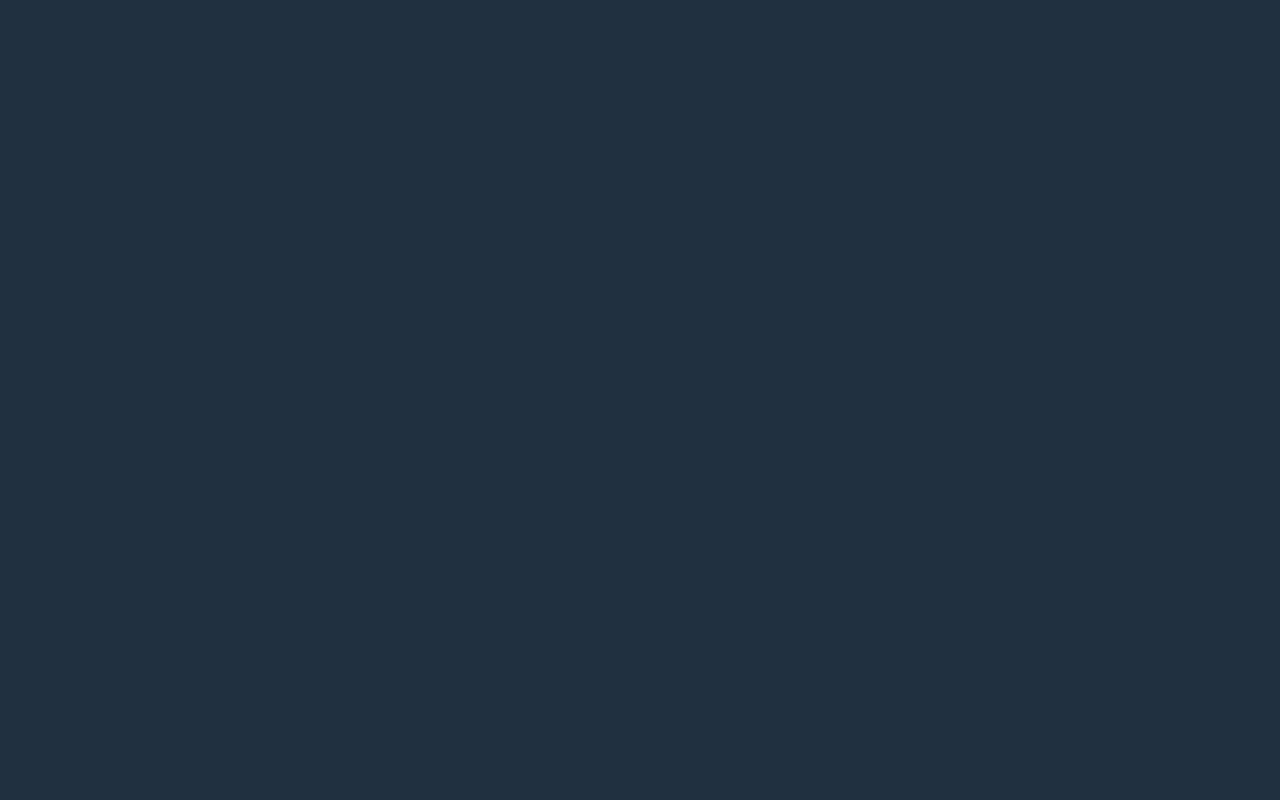
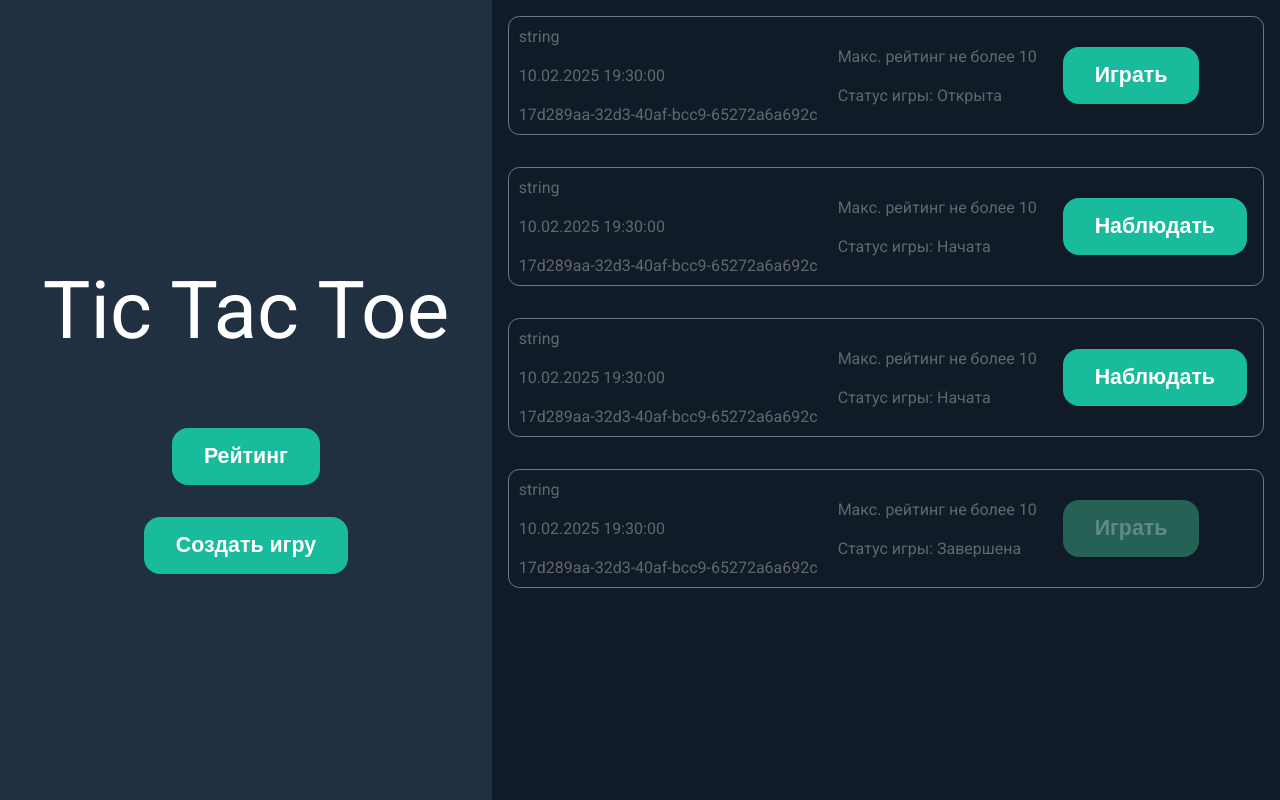
Before and after one commit to iigaz/dotnet5-exam, a React (Vite) app in the folder front/xodotnet/: page /games in a window 1280 px wide. Before the commit this address had no page. Built offline with nearby package versions, Linux system fonts and the light colour scheme.

Commit message:
main page layout

```diff
--- a/front/xodotnet/package.json
+++ b/front/xodotnet/package.json
@@ -10,6 +10,7 @@
     "preview": "vite preview"
   },
   "dependencies": {
+    "@types/node": "^22.13.1",
     "react": "^19.0.0",
     "react-dom": "^19.0.0",
     "react-router-dom": "^7.1.5"
--- a/front/xodotnet/src/App.tsx
+++ b/front/xodotnet/src/App.tsx
@@ -3,6 +3,7 @@ import { Route, Routes } from "react-router-dom";
 import Authorization from "./pages/authorization/Authorization.tsx";
 import Login from "./pages/login/Login.tsx";
 import Register from "./pages/register/Register.tsx";
+import MainPage from "./pages/mainPage/MainPage.tsx";
 
 function App() {
   return (
@@ -11,6 +12,7 @@ function App() {
         <Route path="/auth" element={<Authorization />} />
         <Route path="/login" element={<Login />} />
         <Route path="/register" element={<Register />} />
+        <Route path="/games" element={<MainPage />} />
       </Routes>
     </>
   );
--- /dev/null
+++ b/front/xodotnet/src/components/gamesList/gameInfoCard.module.css
@@ -0,0 +1,38 @@
+.cardContainer {
+    display: flex;
+    flex-direction: row;
+    color: #ffffff55;
+    border: 0.01rem solid #6B7885;
+    border-radius: 0.7rem;
+    margin: 1rem;
+    align-items: center;
+}
+
+.cardContainer p{
+    margin: 10px;
+}
+
+.cardContainer button{
+    display: inline-block; /* or 'inline-flex' */
+    width: auto;
+    height: min-content;
+    margin: 1rem;
+}
+
+.leftSideCardInfo{
+    display: flex;
+    flex-direction: column;
+    justify-content: center;
+}
+
+.rightSideCardInfo{
+    display: flex;
+    flex-direction: column;
+    justify-content: center;
+}
+
+.buttonWrapper{
+    display: flex;
+    flex-direction: row;
+    justify-content: end;
+}
--- /dev/null
+++ b/front/xodotnet/src/components/gamesList/gameInfoCard.tsx
@@ -0,0 +1,51 @@
+import classes from "./gameInfoCard.module.css";
+import { UUID } from "crypto";
+import Button from "../general/button/button.tsx";
+
+function GameInfoCard(props: GameInfoCardProps) {
+  return (
+    <div className={classes.cardContainer}>
+      <div className={classes.leftSideCardInfo}>
+        <p>{props.creator}</p>
+        <p>{props.createdAt}</p>
+        <p>{props.id}</p>
+      </div>
+      <div className={classes.rightSideCardInfo}>
+        <p>
+          {"Макс. рейтинг не более "}
+          {props.maxRating}
+        </p>
+        <StatusComponent status={props.status} />
+      </div>
+      <div className={classes.buttonWrapper}>
+        {props.status == "ongoing" ? (
+          <Button>Наблюдать</Button>
+        ) : (
+          <Button disabled={props.status == "completed"}>Играть</Button>
+        )}
+      </div>
+    </div>
+  );
+}
+
+export default GameInfoCard;
+
+type Status = "open" | "ongoing" | "completed";
+
+export interface GameInfoCardProps {
+  id: UUID;
+  status: Status;
+  createdAt: string;
+  maxRating: number;
+  creator: string;
+}
+
+const statusMap: Record<Status, string> = {
+  open: "Открыта",
+  ongoing: "Начата",
+  completed: "Завершена",
+};
+
+const StatusComponent: React.FC<{ status: Status }> = ({ status }) => {
+  return <p>Статус игры: {statusMap[status]}</p>;
+};
--- /dev/null
+++ b/front/xodotnet/src/components/gamesList/gamesList.module.css
@@ -0,0 +1,8 @@
+.listWrapper {
+    display: flex;
+    flex-grow: 0;
+    flex-shrink: 0;
+    flex-direction: column;
+    height: 100%;
+    background-color: var(--accent-color);
+}
--- /dev/null
+++ b/front/xodotnet/src/components/gamesList/gamesList.tsx
@@ -0,0 +1,20 @@
+import classes from "./gamesList.module.css";
+import GameInfoCard, { GameInfoCardProps } from "./gameInfoCard.tsx";
+
+function GamesList(props: GamesListProps) {
+  return (
+    <div className={classes.listWrapper}>
+      {props.content.map((infoCard: GameInfoCardProps, i: number) => (
+        <GameInfoCard {...infoCard} key={i} />
+      ))}
+    </div>
+  );
+}
+
+export default GamesList;
+
+export interface GamesListProps {
+  page: number;
+  maxPage: number;
+  content: Array<GameInfoCardProps>;
+}
--- /dev/null
+++ b/front/xodotnet/src/pages/mainPage/MainPage.module.css
@@ -0,0 +1,28 @@
+.container {
+    display: flex;
+    flex-direction: row;
+    justify-content: stretch;
+    align-items: center;
+    height: 100%;
+    width: 100%;
+}
+
+.gameAndRating{
+    display: flex;
+    flex-grow: 1;
+    flex-direction: column;
+    align-items: center;
+    justify-content: center;
+    color: white;
+    height: 100%;
+}
+
+.gameAndRating h1{
+    font-size: 5rem;
+    font-weight: 400;
+}
+
+.gameAndRating p{
+    font-size: 1.5rem;
+    margin: 12px 0 12px 0;
+}
--- /dev/null
+++ b/front/xodotnet/src/pages/mainPage/MainPage.tsx
@@ -0,0 +1,55 @@
+import classes from "./MainPage.module.css";
+import Button from "../../components/general/button/button.tsx";
+import GamesList, {
+  GamesListProps,
+} from "../../components/gamesList/gamesList.tsx";
+
+function MainPage() {
+  return (
+    <div className={classes.container}>
+      <div className={classes.gameAndRating}>
+        <h1>Tic Tac Toe</h1>
+        <Button>Рейтинг</Button>
+        <Button>Создать игру</Button>
+      </div>
+      <GamesList {...tempList} />
+    </div>
+  );
+}
+
+export default MainPage;
+
+const tempList: GamesListProps = {
+  page: 1,
+  maxPage: 5,
+  content: [
+    {
+      id: "17d289aa-32d3-40af-bcc9-65272a6a692c",
+      status: "open",
+      createdAt: "10.02.2025 19:30:00",
+      maxRating: 10,
+      creator: "string",
+    },
+    {
+      id: "17d289aa-32d3-40af-bcc9-65272a6a692c",
+      status: "ongoing",
+      createdAt: "10.02.2025 19:30:00",
+      maxRating: 10,
+      creator: "string",
+    },
+    {
+      id: "17d289aa-32d3-40af-bcc9-65272a6a692c",
+      status: "ongoing",
+      createdAt: "10.02.2025 19:30:00",
+      maxRating: 10,
+      creator: "string",
+    },
+    {
+      id: "17d289aa-32d3-40af-bcc9-65272a6a692c",
+      status: "completed",
+      createdAt: "10.02.2025 19:30:00",
+      maxRating: 10,
+      creator: "string",
+    },
+  ],
+};
```
Also changed, not shown: 1 other file (tests, documents, lock files or other folders).
